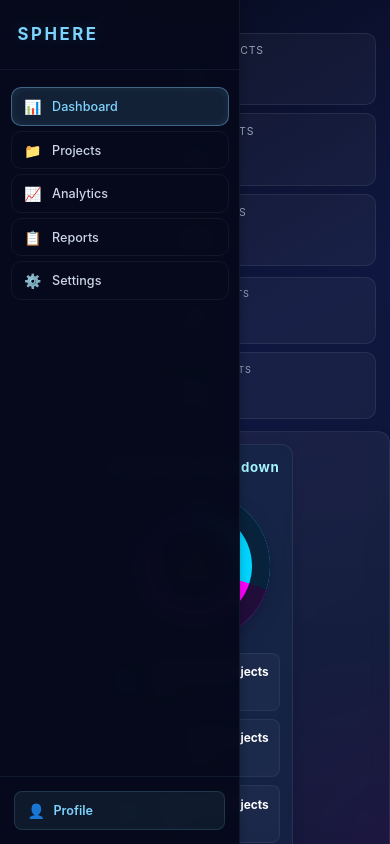
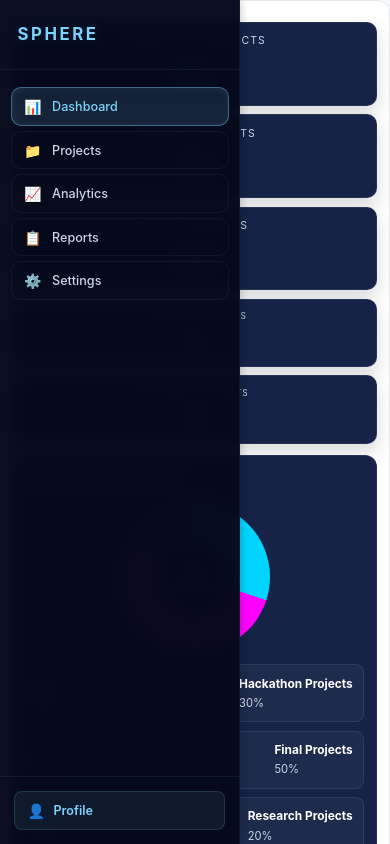
Before and after one commit to Srivalli0213/sphere-ui, an Angular app: page / in a window 390 px wide. Built offline with nearby package versions, Linux system fonts and the light colour scheme.

Commit message:
Fixed alignments with look and feel

```diff
--- a/src/app/app.css
+++ b/src/app/app.css
@@ -6,17 +6,17 @@
 }
 
 .app-container {
-  width: 100%;
-  height: 100%;
+  width: calc(100% - 260px);
+  max-width: calc(100vw - 260px);
+  height: 100vh;
   position: relative;
-  background: radial-gradient(circle at top left, rgba(0, 212, 255, 0.08) 0%, transparent 26%),
-              radial-gradient(circle at bottom right, rgba(255, 0, 255, 0.06) 0%, transparent 22%),
-              linear-gradient(150deg, #060a1b 0%, #0f1740 45%, #0b1431 100%);
+  background: #f8fafc;
   overflow: hidden;
-  color: #e2e8f0;
+  color: #0f172a;
   margin-left: 260px;
   display: flex;
   flex-direction: column;
+  box-sizing: border-box;
 }
 
 .page-layout {
@@ -30,10 +30,14 @@
   box-sizing: border-box;
   overflow-y: auto;
   overflow-x: hidden;
+  min-width: 0;
 }
 
 .main-content {
   width: 100%;
+  max-width: 100%;
+  height: 100%;
+  min-width: 0;
   display: flex;
   flex-direction: column;
   gap: 0;
@@ -43,6 +47,10 @@
 
 .content-panel {
   width: 100%;
+  max-width: 100%;
+  min-height: 100%;
+  min-width: 0;
+  box-sizing: border-box;
   animation: fadeIn 0.3s ease-in;
   padding: 0;
   margin: 0;
@@ -59,100 +67,9 @@
   }
 }
 
-.dashboard-header {
-  width: 100%;
-  margin: 0;
-  padding: 1rem 0 0 0;
-}
-
-.section-title {
-  font-size: 1.1rem;
-  font-weight: 600;
-  color: #e0f2fe;
-  letter-spacing: 0.08em;
-  text-transform: uppercase;
-  margin: 0;
-  padding: 0 1.25rem;
-}
-
-.stats-box {
-  background: transparent;
-  border: none;
-  border-radius: 0;
-  padding: 0;
-  margin: 0;
-  display: flex;
-  flex-direction: column;
-  gap: 0.75rem;
-  width: 100%;
-  box-sizing: border-box;
-  backdrop-filter: none;
-  box-shadow: none;
-}
-
-.side-stats {
-  display: grid;
-  grid-template-columns: repeat(3, 1fr);
-  gap: 0.75rem;
-  width: 100%;
-  margin: 0;
-  padding: 0 1.25rem;
-}
-
-.side-bottom-stats {
-  display: grid;
-  grid-template-columns: repeat(2, 1fr);
-  gap: 0.75rem;
-  width: 100%;
-  margin: 0;
-  padding: 0 1.25rem 1rem 1.25rem;
-}
-
-.side-stat {
-  background: rgba(255, 255, 255, 0.04);
-  border: 1px solid rgba(255, 255, 255, 0.08);
-  border-radius: 10px;
-  padding: 0.9rem 0.75rem;
-  margin: 0;
-  text-align: center;
-  transition: all 0.25s ease;
-  min-height: fit-content;
-}
-
-.side-stat:hover {
-  transform: translateY(-2px);
-  border-color: rgba(125, 211, 252, 0.3);
-  background: rgba(125, 211, 252, 0.05);
-}
-
-.side-stat .label {
-  font-size: 0.7rem;
-  text-transform: uppercase;
-  color: #94a3b8;
-  letter-spacing: 0.08em;
-  line-height: 1.3;
-  margin: 0 0 0.4rem 0;
-  word-break: break-word;
-}
-
-.side-stat .value {
-  font-size: 1.5rem;
-  font-weight: 700;
-  color: #7dd3fc;
-  margin: 0;
-}
-
-.side-stat.large .label {
-  font-size: 0.75rem;
-}
-
-.side-stat.large .value {
-  font-size: 1.75rem;
-}
-
 .placeholder-content {
-  background: rgba(255, 255, 255, 0.05);
-  border: none;
+  background: #ffffff;
+  border: 1px solid #e5e7eb;
   border-radius: 0;
   padding: 1.5rem;
   margin: 0;
@@ -170,78 +87,33 @@
 .placeholder-content h2 {
   font-size: 1.5rem;
   font-weight: 600;
-  color: #7dd3fc;
+  color: #0f172a;
   margin: 0 0 0.6rem 0;
 }
 
 .placeholder-content p {
   font-size: 0.95rem;
-  color: #cbd5e1;
+  color: #64748b;
   margin: 0;
 }
 
-@media (max-width: 1024px) {
-  .app-container {
-    margin-left: 260px;
+/* Desktop Large (1500px+) */
+@media (min-width: 1500px) {
+  .placeholder-content {
+    padding: 1.25rem;
   }
 
-  .side-stats {
-    grid-template-columns: repeat(2, 1fr);
-  }
-
-  .side-stat .value {
-    font-size: 1.35rem;
-  }
-
-  .side-stat.large .value {
-    font-size: 1.5rem;
+  .placeholder-content h2 {
+    font-size: 1.3rem;
   }
 }
 
-@media (max-width: 768px) {
+/* Mobile & Tablet (max-width: 1023px) */
+@media (max-width: 1023px) {
   .app-container {
     margin-left: 0;
-  }
-
-  .dashboard-header {
-    padding: 0.75rem 0 0 0;
-  }
-
-  .section-title {
-    padding: 0 1rem;
-  }
-
-  .side-stats {
-    grid-template-columns: 1fr;
-    gap: 0.6rem;
-    padding: 0 1rem;
-  }
-
-  .side-bottom-stats {
-    grid-template-columns: 1fr;
-    gap: 0.6rem;
-    padding: 0 1rem 0.85rem 1rem;
-  }
-
-  .section-title {
-    font-size: 1rem;
-  }
-
-  .side-stat {
-    padding: 0.75rem 0.6rem;
-  }
-
-  .side-stat .label {
-    font-size: 0.65rem;
-    margin: 0 0 0.3rem 0;
-  }
-
-  .side-stat .value {
-    font-size: 1.25rem;
-  }
-
-  .side-stat.large .value {
-    font-size: 1.4rem;
+    width: 100%;
+    max-width: 100vw;
   }
 
   .placeholder-content {
--- a/src/app/app.html
+++ b/src/app/app.html
@@ -5,41 +5,6 @@
     <div class="main-content">
       <!-- Dashboard View -->
       <div *ngIf="activeMenu === 'dashboard'" class="content-panel">
-       <div class="dashboard-header">
-         <h2 class="section-title">Dashboard</h2>
-       </div>
-
-       <div class="stats-box">
-         <div class="side-stats">
-           <div class="side-stat large">
-             <div class="label">Completed Projects</div>
-             <div class="value">82</div>
-           </div>
-
-           <div class="side-stat large">
-             <div class="label">Pending Projects</div>
-             <div class="value">23</div>
-           </div>
-
-           <div class="side-stat large">
-             <div class="label">Total Projects</div>
-             <div class="value">124</div>
-           </div>
-         </div>
-
-         <div class="side-bottom-stats">
-           <div class="side-stat">
-             <div class="label">Trending Projects</div>
-             <div class="value">9</div>
-           </div>
-
-           <div class="side-stat">
-             <div class="label">Upcoming Projects</div>
-             <div class="value">10</div>
-           </div>
-         </div>
-       </div>
-
        <app-dashboard></app-dashboard>
       </div>
 
--- a/src/app/dashboard/dashboard.component.css
+++ b/src/app/dashboard/dashboard.component.css
@@ -1,28 +1,50 @@
+:host {
+  display: block;
+  width: 100%;
+  height: 100%;
+}
+
 .dashboard {
   width: 100%;
+  min-height: 100%;
   margin: 0 auto;
   padding: 1rem;
-  position: relative;
-  z-index: 2;
-  background: linear-gradient(180deg, rgba(255,255,255,0.05), rgba(255,255,255,0.02));
-  border: 1px solid rgba(255, 255, 255, 0.08);
+  background: #ffffff;
+  border: 1px solid #e5e7eb;
   border-radius: 12px;
-  box-shadow: 0 4px 12px rgba(0, 0, 0, 0.1);
-  backdrop-filter: blur(10px);
+  box-shadow: 0 10px 30px rgba(15, 23, 42, 0.06);
+}
+
+.dashboard-header {
+  padding: 0 0 0.75rem 0;
+}
+
+.section-title {
+  font-size: 1.1rem;
+  font-weight: 600;
+  color: #0f172a;
+  letter-spacing: 0.08em;
+  text-transform: uppercase;
+  margin: 0;
+}
+
+.stats-box {
+  display: flex;
+  flex-direction: column;
+  gap: 0.75rem;
+  width: 100%;
+  margin: 0 0 1rem 0;
 }
 
 .dashboard-grid {
   display: grid;
   gap: 1rem;
-  width: 100%;
-  max-width: 100%;
-  margin: 0 auto;
   grid-template-columns: 1fr;
   align-items: center;
 }
 
-.single-chart .chart-panel {
-  justify-self: center;
+.chart-panel {
+  width: 100%;
 }
 
 .stats-panel {
@@ -39,19 +61,25 @@
 }
 
 .stat-card {
-  background: rgba(255, 255, 255, 0.04);
+  background: #142346;
   border: 1px solid rgba(255, 255, 255, 0.08);
   border-radius: 10px;
-  backdrop-filter: blur(8px);
   padding: 0.9rem 0.75rem;
-  box-shadow: 0 2px 8px rgba(0, 0, 0, 0.1);
+  box-shadow: 0 8px 18px rgba(15, 23, 42, 0.16);
   text-align: center;
+  transition: all 0.25s ease;
+}
+
+.stat-card:hover {
+  transform: translateY(-2px);
+  border-color: rgba(125, 211, 252, 0.45);
+  background: #182b57;
 }
 
 .label {
   text-transform: uppercase;
   letter-spacing: 0.1em;
-  color: #94a3b8;
+  color: #cbd5e1;
   font-size: 0.65rem;
   margin-bottom: 0.5rem;
   word-break: break-word;
@@ -63,30 +91,29 @@
   color: #7dd3fc;
 }
 
-.subtitle {
-  margin-top: 0.4rem;
-  color: #94a3b8;
+.stat-card.large .label {
   font-size: 0.75rem;
 }
 
-.chart-panel .chart-card {
-  background: rgba(20, 35, 70, 0.8);
+.stat-card.large .value {
+  font-size: 1.75rem;
+}
+
+.chart-card {
+  background: #142346;
   border: 1px solid rgba(255, 255, 255, 0.08);
   border-radius: 12px;
   padding: 1rem;
-  backdrop-filter: blur(10px);
   color: #ffffff;
   display: flex;
   flex-direction: column;
   gap: 1rem;
   min-height: 300px;
-  box-shadow: 0 4px 12px rgba(0, 0, 0, 0.1);
 }
 
 .chart-title {
   font-size: 1rem;
   font-weight: 700;
-  letter-spacing: 0.05em;
   color: #a5f3fc;
 }
 
@@ -103,7 +130,6 @@
   width: 180px;
   height: 180px;
   border-radius: 50%;
-  box-shadow: inset 0 0 0 18px rgba(8, 15, 37, 0.9), 0 8px 20px rgba(0, 0, 0, 0.15);
   transition: background 0.3s ease;
 }
 
@@ -115,7 +141,7 @@
   width: 90px;
   height: 90px;
   border-radius: 50%;
-  background: rgba(10, 18, 42, 0.98);
+  background: #0f1b3a;
   border: 1px solid rgba(255, 255, 255, 0.1);
   display: flex;
   align-items: center;
@@ -125,7 +151,7 @@
   font-size: 0.85rem;
   font-weight: 700;
   padding: 0.75rem;
-  box-shadow: 0 0 0 4px rgba(255, 255, 255, 0.04);
+  box-shadow: 0 0 0 4px rgba(255, 255, 255, 0.05);
 }
 
 .chart-legend {
@@ -140,9 +166,8 @@
   align-items: center;
   padding: 0.7rem 0.8rem;
   border-radius: 8px;
-  background: rgba(255, 255, 255, 0.03);
-  border: 1px solid rgba(255, 255, 255, 0.06);
-  box-shadow: inset 0 0 0 1px rgba(255,255,255,0.01);
+  background: rgba(255, 255, 255, 0.04);
+  border: 1px solid rgba(255, 255, 255, 0.08);
   font-size: 0.85rem;
 }
 
@@ -152,7 +177,7 @@
   border-radius: 50%;
   display: inline-block;
   margin-right: 0.6rem;
-  box-shadow: 0 0 0 1px rgba(255,255,255,0.06);
+  box-shadow: 0 0 0 1px rgba(255, 255, 255, 0.08);
   flex-shrink: 0;
 }
 
@@ -168,14 +193,6 @@
 }
 
 @media screen and (max-width: 1024px) {
-  .dashboard-grid {
-    grid-template-columns: 1fr;
-  }
-
-  .stats-panel {
-    grid-template-columns: 1fr;
-  }
-
   .stats-panel.row-top {
     grid-template-columns: repeat(2, 1fr);
   }
@@ -185,13 +202,65 @@
   }
 }
 
+@media screen and (min-width: 1500px) {
+  .dashboard {
+    padding: 0.9rem;
+  }
+
+  .dashboard-header {
+    padding-bottom: 0.65rem;
+  }
+
+  .section-title {
+    font-size: 1rem;
+  }
+
+  .stats-box {
+    gap: 0.6rem;
+    margin-bottom: 0.9rem;
+  }
+
+  .stats-panel {
+    gap: 0.6rem;
+  }
+
+  .stat-card {
+    padding: 0.8rem 0.6rem;
+  }
+
+  .label {
+    margin-bottom: 0.3rem;
+  }
+
+  .value {
+    font-size: 1.3rem;
+  }
+
+  .stat-card.large .value {
+    font-size: 1.5rem;
+  }
+}
+
 @media screen and (max-width: 768px) {
   .dashboard {
     padding: 0.85rem;
   }
 
+  .dashboard-header {
+    padding-bottom: 0.65rem;
+  }
+
+  .section-title {
+    font-size: 1rem;
+  }
+
   .dashboard-grid {
     gap: 0.85rem;
+  }
+
+  .stats-box {
+    gap: 0.6rem;
+    margin-bottom: 0.85rem;
   }
 
   .stats-panel {
@@ -199,10 +268,6 @@
   }
 
   .stats-panel.row-top {
-    grid-template-columns: 1fr;
-  }
-
-  .stats-panel.row-bottom {
     grid-template-columns: 1fr;
   }
 
@@ -219,7 +284,7 @@
     font-size: 1.2rem;
   }
 
-  .chart-panel .chart-card {
+  .chart-card {
     min-height: 250px;
     padding: 0.9rem;
     gap: 0.85rem;
--- a/src/app/dashboard/dashboard.component.html
+++ b/src/app/dashboard/dashboard.component.html
@@ -1,5 +1,25 @@
 <div class="dashboard">
-  <div class="dashboard-grid single-chart">
+  <div class="dashboard-header">
+    <h2 class="section-title"></h2>
+  </div>
+
+  <div class="stats-box">
+    <div class="stats-panel row-top">
+      <div *ngFor="let item of topKpis" class="stat-card large">
+        <div class="label">{{ item.label }}</div>
+        <div class="value">{{ item.value }}</div>
+      </div>
+    </div>
+
+    <div class="stats-panel row-bottom">
+      <div *ngFor="let item of bottomKpis" class="stat-card">
+        <div class="label">{{ item.label }}</div>
+        <div class="value">{{ item.value }}</div>
+      </div>
+    </div>
+  </div>
+
+  <div class="dashboard-grid">
     <div class="chart-panel">
       <div class="chart-card">
         <div class="chart-title">Project type breakdown</div>
--- a/src/app/dashboard/dashboard.component.ts
+++ b/src/app/dashboard/dashboard.component.ts
@@ -9,6 +9,16 @@ import { CommonModule } from '@angular/common';
   styleUrls: ['./dashboard.component.css']
 })
 export class DashboardComponent {
+  topKpis = [
+    { label: 'Completed Projects', value: 82 },
+    { label: 'Pending Projects', value: 23 },
+    { label: 'Total Projects', value: 124 }
+  ];
+
+  bottomKpis = [
+    { label: 'Trending Projects', value: 9 },
+    { label: 'Upcoming Projects', value: 10 }
+  ];
 
   projectBreakdown = [
     { label: 'Hackathon Projects', value: 30, color: '#00d4ff' },
```
